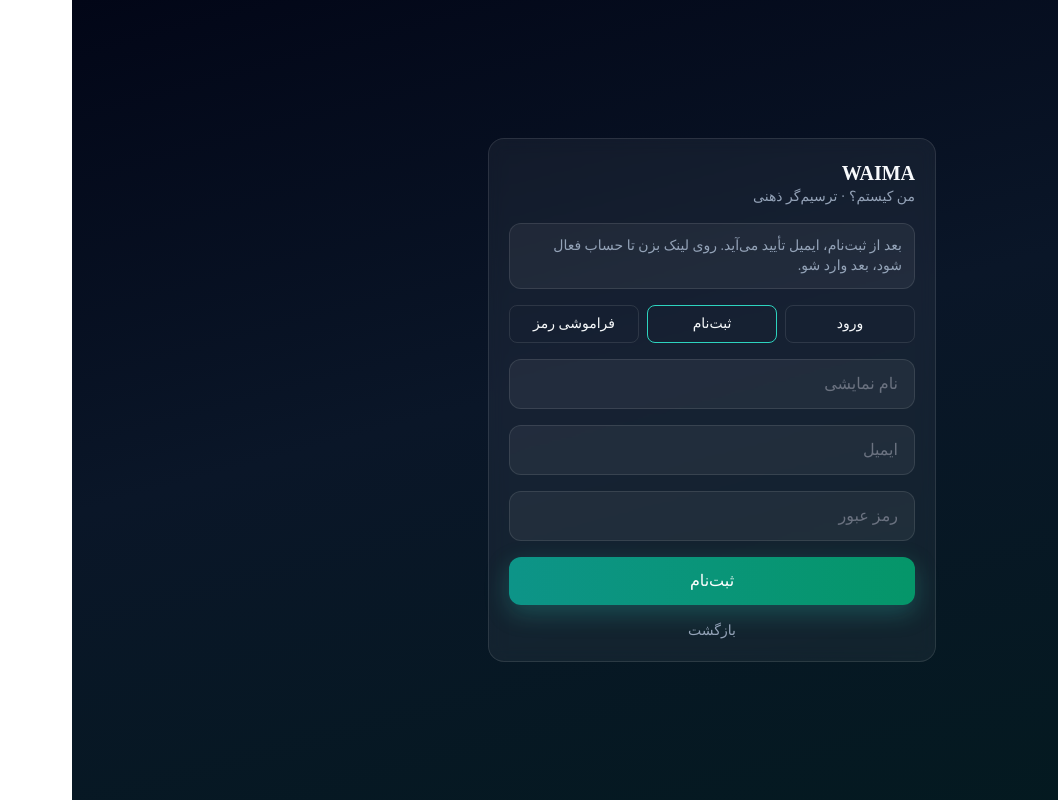
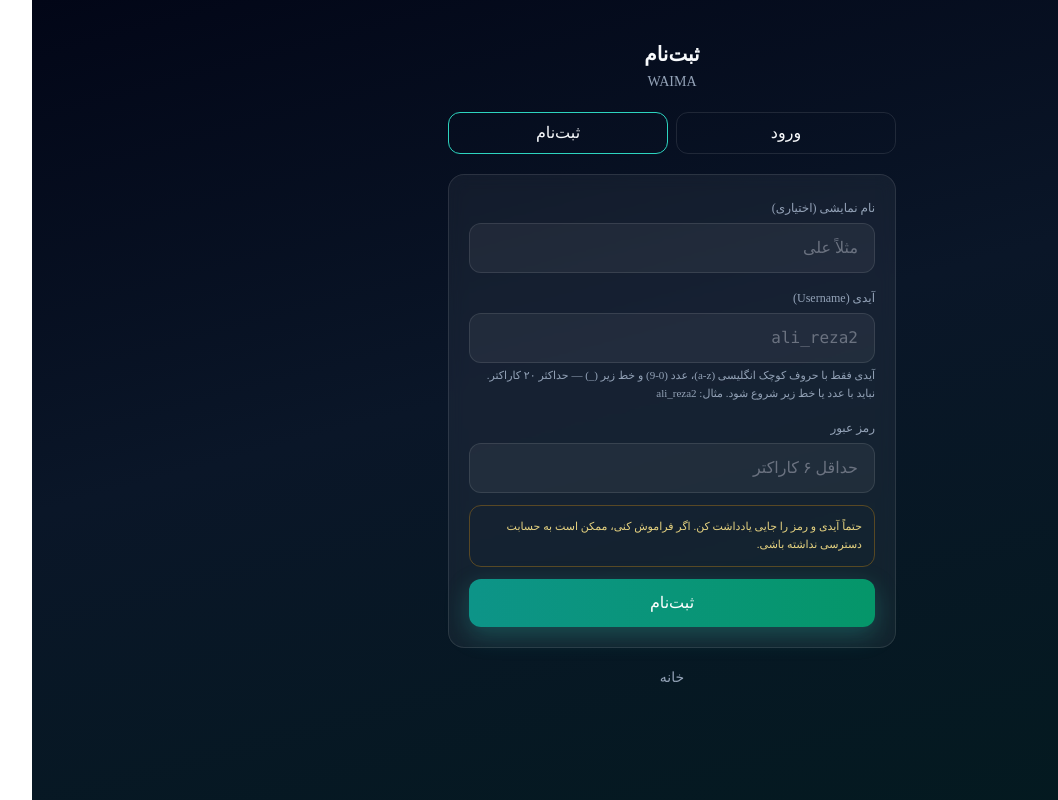
Before and after one commit to ImPMUFO/WAI, a Next.js app: page /auth in a window 1280 px wide. Both pictures are taken after a click on the button "ثبت‌نام". Shown: the whole page, without its empty margins (69-1127 px from the left). Built offline with nearby package versions, Linux system fonts and the light colour scheme; no server answers.

Commit message:
Update page.tsx

```diff
--- a/src/app/auth/page.tsx
+++ b/src/app/auth/page.tsx
@@ -5,26 +5,30 @@ import { useEffect, useState } from 'react'
 import Link from 'next/link'
 import { createClient, isSupabaseConfigured } from '@/lib/supabase/client'
 import { recoverEverything, migrateLocalToServerIfNeeded } from '@/lib/sync'
+import {
+  PASSWORD_WARN,
+  USERNAME_HELP,
+  usernameToEmail,
+  validateUsername,
+} from '@/lib/username'
 
-type Mode = 'login' | 'signup' | 'forgot'
+type Mode = 'login' | 'signup'
 
 export default function AuthPage() {
   const { dict, dir } = useLocale()
-
   const [mode, setMode] = useState<Mode>('login')
-  const [email, setEmail] = useState('')
+  const [username, setUsername] = useState('')
   const [password, setPassword] = useState('')
-  const [name, setName] = useState('')
+  const [displayName, setDisplayName] = useState('')
+  const [loading, setLoading] = useState(false)
   const [msg, setMsg] = useState('')
   const [msgType, setMsgType] = useState<'info' | 'ok' | 'err'>('info')
-  const [loading, setLoading] = useState(false)
-  const [userEmail, setUserEmail] = useState<string | null>(null)
 
   useEffect(() => {
     if (!isSupabaseConfigured()) return
     const supabase = createClient()
-    supabase.auth.getUser().then(({ data }) => {
-      setUserEmail(data.user?.email ?? null)
+    void supabase.auth.getSession().then(({ data }) => {
+      if (data.session) window.location.href = '/account'
     })
   }, [])
 
@@ -39,209 +43,188 @@ export default function AuthPage() {
       setMessage('Supabase هنوز تنظیم نشده است.', 'err')
       return
     }
+    const v = validateUsername(username)
+    if (!v.ok) {
+      setMessage(v.error, 'err')
+      return
+    }
+    if (password.length < 6) {
+      setMessage('رمز حداقل ۶ کاراکتر باشد.', 'err')
+      return
+    }
+
     setLoading(true)
     try {
       const supabase = createClient()
+      const email = usernameToEmail(v.value)
 
-      if (mode === 'forgot') {
-        if (!email.trim()) {
-          setMessage('ایمیل را وارد کن.', 'err')
-          return
-        }
-        const { error } = await supabase.auth.resetPasswordForEmail(email.trim(), {
-          redirectTo: typeof window !== 'undefined' ? `${window.location.origin}/auth` : undefined,
-        })
-        if (error) throw error
-        setMessage(
-          'اگر این ایمیل ثبت شده باشد، لینک بازیابی رمز برایت ارسال شد. صندوق ورودی و پوشه Spam را چک کن.',
-          'ok'
-        )
+      if (mode === 'signup') {
+        const { data: taken } = await supabase
+          .from('profiles')
+          .select('id')
+          .eq('username', v.value)
+          .maybeSingle()
+        if (taken?.id) {
+          setMessage('این آیدی قبلاً گرفته شده. یکی دیگر انتخاب کن.', 'err')
           return
         }
 
-      if (!email.trim() || password.length < 6) {
-        setMessage('ایمیل و رمز (حداقل ۶ کاراکتر) لازم است.', 'err')
-        return
-      }
-
-      if (mode === 'signup') {
         const { data, error } = await supabase.auth.signUp({
-          email: email.trim(),
+          email,
           password,
-          options: { data: { display_name: name.trim() || undefined } },
+          options: {
+            data: {
+              username: v.value,
+              display_name: displayName.trim() || v.value,
+            },
+          },
         })
         if (error) throw error
 
-        // اگر سشن بلافاصله آمد یعنی Confirm email خاموش است
+        const uid = data.user?.id
+        if (uid) {
+          await supabase.from('profiles').upsert({
+            id: uid,
+            username: v.value,
+            display_name: displayName.trim() || v.value,
+            updated_at: new Date().toISOString(),
+          })
+        }
+
         if (data.session) {
-          await migrateLocalToServerIfNeeded()
-          setMessage('ثبت‌نام و ورود انجام شد.', 'ok')
+          void recoverEverything()
+          void migrateLocalToServerIfNeeded()
+          setMessage('ثبت‌نام موفق بود.', 'ok')
           window.location.href = '/account'
           return
         }
 
         setMessage(
-          'ثبت‌نام اولیه انجام شد.\n\n' +
-            '۱) به صندوق ایمیل خودت برو (گاهی در Spam است).\n' +
-            '۲) ایمیل تأیید WAIMA / Supabase را باز کن.\n' +
-            '۳) روی لینک تأیید کلیک کن تا ایمیلت تأیید شود.\n' +
-            '۴) بعد به همین صفحه برگرد و از بخش «ورود» وارد حساب شو.\n\n' +
-            'تا وقتی روی لینک نزنید، ورود کامل نمی‌شود و حساب فعال نمی‌گردد.',
+          'ثبت‌نام انجام شد. اگر ورود خودکار نشد، با همان آیدی و رمز وارد شو.\nدر Supabase گزینه Confirm email را خاموش کن.',
           'ok'
         )
         setMode('login')
       } else {
-        const { data, error } = await supabase.auth.signInWithPassword({
-          email: email.trim(),
-          password,
-        })
+        const { error } = await supabase.auth.signInWithPassword({ email, password })
         if (error) {
           const m = (error.message || '').toLowerCase()
-          if (m.includes('email not confirmed') || m.includes('not confirmed')) {
+          if (m.includes('not confirmed')) {
             setMessage(
-              'ایمیلت هنوز تأیید نشده است.\n\n' +
-                'لطفاً صندوق ورودی (و Spam) را باز کن، روی لینک تأیید داخل ایمیل بزن، ' +
-                'بعد دوباره از اینجا وارد شو.\n\n' +
-                'تا قبل از تأیید لینک، حسابت کامل فعال نمی‌شود.',
+              'Confirm email هنوز روشن است. در Supabase: Authentication → Providers → Email → Confirm email را خاموش کن.',
               'err'
             )
             return
           }
-          if (m.includes('invalid login') || m.includes('invalid credentials')) {
-            setMessage('ایمیل یا رمز اشتباه است. اگر تازه ثبت‌نام کردی، اول ایمیلت را از طریق لینک تأیید کن.', 'err')
+          if (m.includes('invalid')) {
+            setMessage('آیدی یا رمز اشتباه است.', 'err')
             return
           }
           throw error
         }
-        if (!data.session) {
-          setMessage('ورود کامل نشد. اگر ایمیلت را تأیید کرده‌ای، دوباره تلاش کن.', 'err')
-          return
-        }
-        await migrateLocalToServerIfNeeded()
-        setMessage('ورود موفق بود. در حال رفتن به حساب...', 'ok')
         void recoverEverything()
         void migrateLocalToServerIfNeeded()
+        setMessage('ورود موفق.', 'ok')
         window.location.href = '/account'
       }
     } catch (e: unknown) {
-      setMessage(e instanceof Error ? e.message : 'خطا در احراز هویت', 'err')
+      const message = e instanceof Error ? e.message : 'خطا در احراز هویت'
+      setMessage(message, 'err')
     } finally {
       setLoading(false)
     }
   }
 
-  const logout = async () => {
-    if (!isSupabaseConfigured()) return
-    const supabase = createClient()
-    await supabase.auth.signOut()
-    setUserEmail(null)
-    setMessage('خارج شدی.', 'info')
-  }
-
-  const msgClass =
-    msgType === 'ok'
-      ? 'text-emerald-300 border-emerald-500/30 bg-emerald-500/10'
-      : msgType === 'err'
-        ? 'text-rose-300 border-rose-500/30 bg-rose-500/10'
-        : 'text-[var(--muted)] border-[var(--border)] bg-[var(--card)]'
-
   return (
-    <main dir={dir} className="min-h-screen flex items-center justify-center px-4" style={{ color: 'var(--text)' }}>
-      <div className="w-full max-w-md card space-y-4">
-        <div>
-          <h1 className="text-xl font-bold">WAIMA</h1>
-          <p className="text-sm text-[var(--muted)]">من کیستم؟ · ترسیم‌گر ذهنی</p>
+    <main dir={dir} className="min-h-screen px-4 py-10" style={{ color: 'var(--text)' }}>
+      <div className="max-w-md mx-auto space-y-5">
+        <div className="text-center space-y-1">
+          <h1 className="text-xl font-bold">{mode === 'login' ? dict.login : dict.signup}</h1>
+          <p className="text-sm text-[var(--muted)]">{dict.brandName}</p>
         </div>
 
-        <div className="rounded-xl border border-[var(--border)] bg-[var(--card)] p-3 text-xs sm:text-sm text-[var(--muted)] leading-relaxed">
-          {dict.authHint}
+        <div className="flex gap-2">
+          <button
+            type="button"
+            className={`flex-1 py-2 rounded-xl border ${mode === 'login' ? 'border-[var(--accent)] bg-[var(--accent)]/15' : 'border-[var(--border)]'}`}
+            onClick={() => setMode('login')}
+          >
+            {dict.login}
+          </button>
+          <button
+            type="button"
+            className={`flex-1 py-2 rounded-xl border ${mode === 'signup' ? 'border-[var(--accent)] bg-[var(--accent)]/15' : 'border-[var(--border)]'}`}
+            onClick={() => setMode('signup')}
+          >
+            {dict.signup}
+          </button>
         </div>
 
-        {userEmail && (
-          <div className="rounded-xl border border-[var(--border)] p-3 text-sm space-y-2">
-            <p>
-              {dict.loggedInAs}: <span className="text-[var(--accent)]">{userEmail}</span>
-            </p>
-            <div className="flex gap-2">
-              <Link href="/account" className="btn-primary px-3 py-2 text-xs">
-                {dict.account}
-              </Link>
-              <button onClick={logout} className="btn-secondary px-3 py-2 text-xs">
-                {dict.logout}
-              </button>
-            </div>
+        <div className="card space-y-3">
+          {mode === 'signup' && (
+            <div className="space-y-1">
+              <label className="text-xs text-[var(--muted)]">نام نمایشی (اختیاری)</label>
+              <input
+                value={displayName}
+                onChange={(e) => setDisplayName(e.target.value)}
+                className="w-full rounded-xl px-4 py-3 border border-[var(--border)] bg-[var(--card)]"
+                style={{ color: 'var(--text)' }}
+                placeholder="مثلاً علی"
+              />
             </div>
           )}
 
-        <div className="flex gap-2 text-sm">
-          {(
-            [
-              ['login', dict.login],
-              ['signup', dict.signup],
-              ['forgot', dict.forgotPassword],
-            ] as const
-          ).map(([id, label]) => (
-            <button
-              key={id}
-              onClick={() => {
-                setMode(id)
-                setMsg('')
-              }}
-              className={`flex-1 py-2 rounded-lg border text-xs sm:text-sm ${
-                mode === id ? 'border-[var(--accent)] bg-[var(--accent)]/15' : 'border-[var(--border)]'
-              }`}
-            >
-              {label}
-            </button>
-          ))}
+          <div className="space-y-1">
+            <label className="text-xs text-[var(--muted)]">آیدی (Username)</label>
+            <input
+              value={username}
+              onChange={(e) => setUsername(e.target.value.toLowerCase().replace(/[^a-z0-9_]/g, ''))}
+              className="w-full rounded-xl px-4 py-3 border border-[var(--border)] bg-[var(--card)] font-mono"
+              style={{ color: 'var(--text)' }}
+              placeholder="ali_reza2"
+              maxLength={20}
+              autoCapitalize="off"
+              autoCorrect="off"
+            />
+            <p className="text-[11px] text-[var(--muted)] leading-relaxed">{USERNAME_HELP}</p>
           </div>
 
-        {mode === 'signup' && (
-          <input
-            value={name}
-            onChange={(e) => setName(e.target.value)}
-            placeholder={dict.displayName}
-            className="w-full rounded-xl px-4 py-3 border border-[var(--border)] bg-[var(--card)]"
-            style={{ color: 'var(--text)' }}
-          />
-        )}
-        <input
-          type="email"
-          value={email}
-          onChange={(e) => setEmail(e.target.value)}
-          placeholder={dict.email}
-          className="w-full rounded-xl px-4 py-3 border border-[var(--border)] bg-[var(--card)]"
-          style={{ color: 'var(--text)' }}
-        />
-        {mode !== 'forgot' && (
+          <div className="space-y-1">
+            <label className="text-xs text-[var(--muted)]">رمز عبور</label>
             <input
               type="password"
               value={password}
               onChange={(e) => setPassword(e.target.value)}
-            placeholder={dict.password}
               className="w-full rounded-xl px-4 py-3 border border-[var(--border)] bg-[var(--card)]"
               style={{ color: 'var(--text)' }}
+              placeholder="حداقل ۶ کاراکتر"
             />
+          </div>
+
+          <p className="text-[11px] text-amber-200/90 leading-relaxed border border-amber-500/30 rounded-xl p-3">
+            {PASSWORD_WARN}
+          </p>
+
+          {msg && (
+            <p
+              className={`text-sm leading-relaxed whitespace-pre-wrap rounded-xl p-3 border ${
+                msgType === 'err'
+                  ? 'border-rose-500/40 text-rose-300'
+                  : msgType === 'ok'
+                    ? 'border-emerald-500/40 text-emerald-300'
+                    : 'border-[var(--border)] text-[var(--muted)]'
+              }`}
+            >
+              {msg}
+            </p>
           )}
 
-        <button onClick={submit} disabled={loading} className="btn-primary w-full py-3 disabled:opacity-50">
-          {loading
-            ? '...'
-            : mode === 'login'
-              ? dict.login
-              : mode === 'signup'
-                ? dict.signup
-                : dict.sendResetLink}
+          <button type="button" disabled={loading} onClick={() => void submit()} className="btn-primary w-full py-3">
+            {loading ? '…' : mode === 'login' ? dict.login : dict.signup}
           </button>
-
-        {msg && (
-          <div className={`rounded-xl border p-3 text-sm leading-relaxed whitespace-pre-wrap ${msgClass}`}>
-            {msg}
         </div>
-        )}
 
         <Link href="/" className="block text-center text-sm text-[var(--muted)]">
-          {dict.back}
+          {dict.home}
         </Link>
       </div>
     </main>
```
Lines whose indentation alone changed are shown as unchanged.
